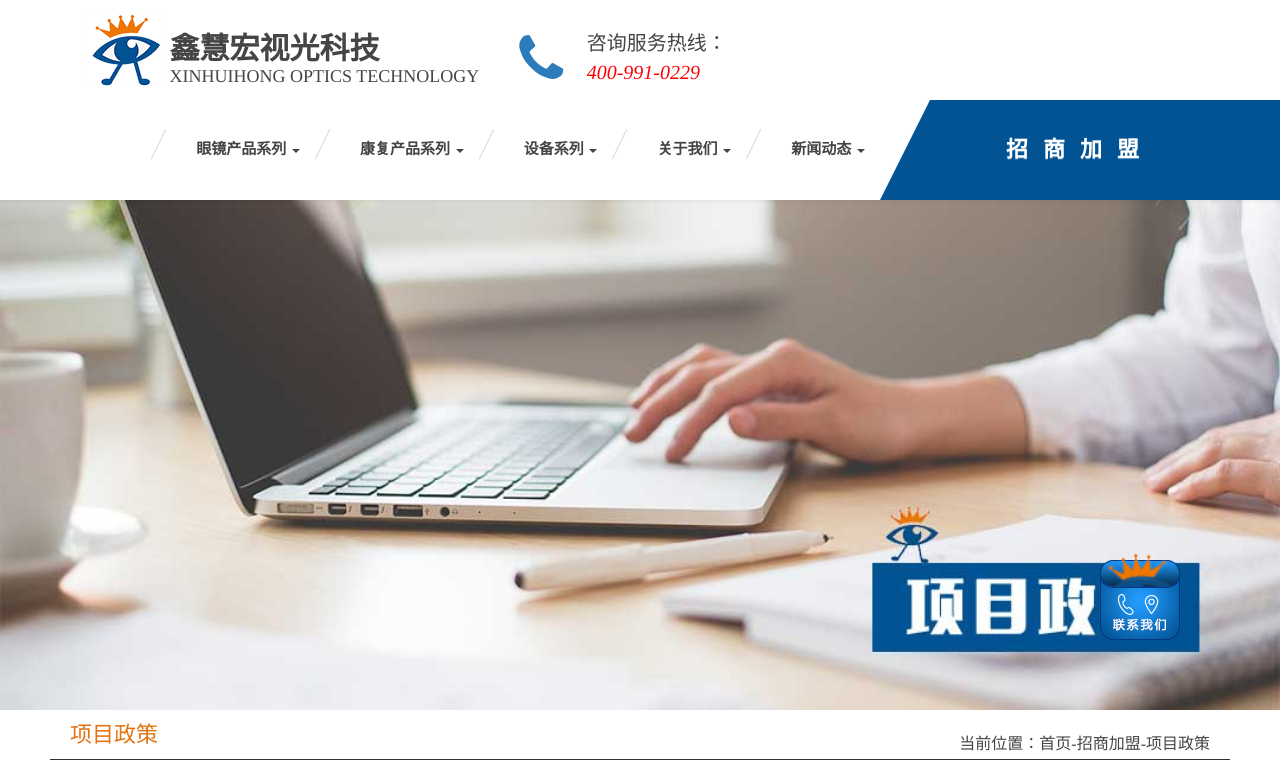
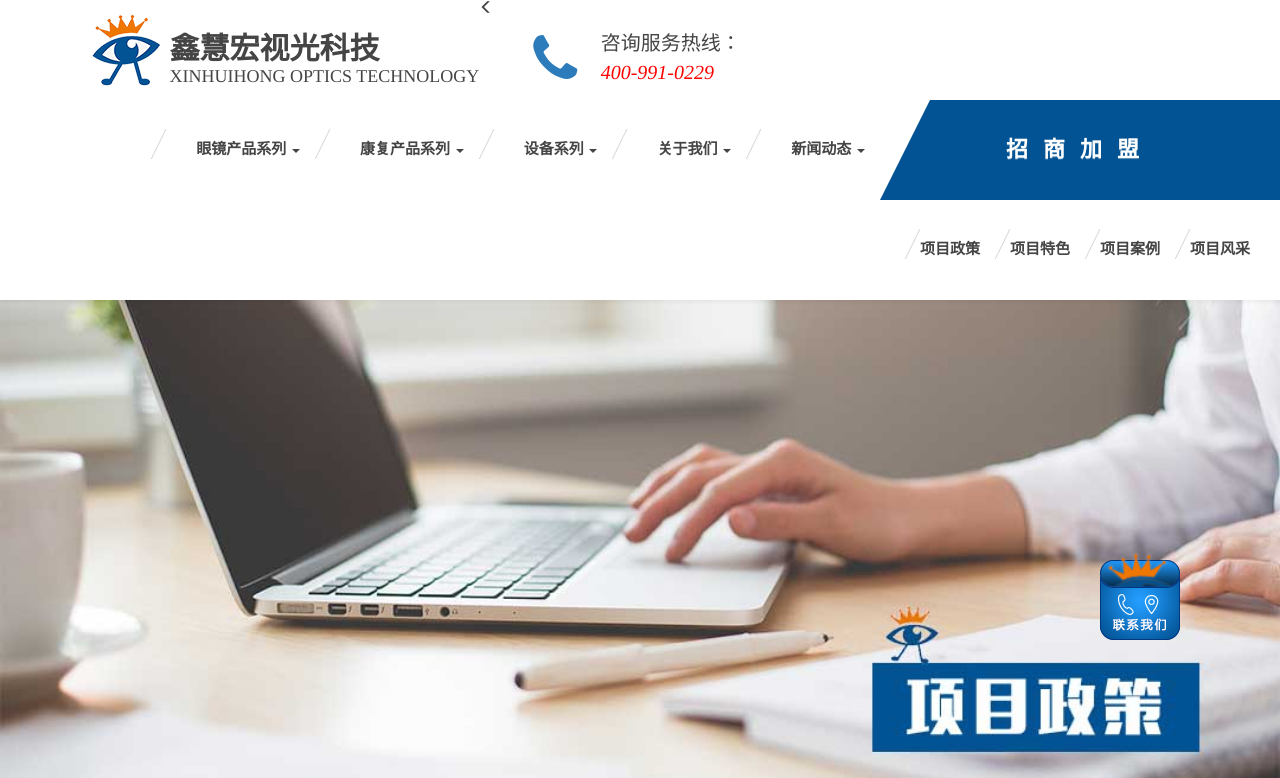
Before and after one commit to tthtnt/xinhuihong, a website: page dist/investment-01.html in a window 1280 px wide. Shown: the top 778 px of the page. Drawn offline with Linux system fonts and the light colour scheme.

Commit message:
招商链接修改完成

```diff
--- a/dist/investment-01.html
+++ b/dist/investment-01.html
@@ -34,7 +34,10 @@
         <span class="icon-bar"></span>
         <span class="icon-bar"></span>
       </button>
-      <a class="navbar-brand" href="index.html">
+      <a class="main-back" href="investment.html">
+        <span class="glyphicon glyphicon-menu-left" aria-hidden="true"></span>
+      </a>
+      <a class="navbar-brand center-logo" href="index.html">
         <img src="img/logo.png" alt="鑫慧宏视光科技">
         <div>
           <h1>鑫慧宏视光科技</h1>
@@ -49,7 +52,7 @@
     </div>
     <!-- Collect the nav links, forms, and other content for toggling -->
     <div class="collapse navbar-collapse" id="bs-example-navbar-collapse-1">
-      <ul class="nav navbar-nav navbar-right">
+      <ul class="nav navbar-nav navbar-right not-main">
         <!-- <li class="active"><a href="#">网站首页<span class="sr-only">(current)</span></a></li> -->
         <li class="dropdown" id="glass">
           <a href="eyewear-products.html">眼镜产品系列
@@ -145,6 +148,20 @@
         </li>
         <li class="cont">
           <a href="investment.html">招商加盟</a>
+        </li>
+      </ul>
+      <ul class="nav navbar-nav navbar-right glass-product">
+        <li>
+          <a href="investment-01.html">项目政策</a>
+        </li>
+        <li>
+          <a href="investment-02.html">项目特色</a>
+        </li>
+        <li>
+          <a href="investment-03.html">项目案例</a>
+        </li>
+        <li>
+          <a href="investment-04.html">项目风采</a>
         </li>
       </ul>
     </div>
```
Also changed, not shown: dist/investment-02.html (+19 -2 lines), dist/investment-03.html (+19 -2 lines), dist/investment-04.html (+19 -2 lines), dist/investment.html (+19 -2 lines).
